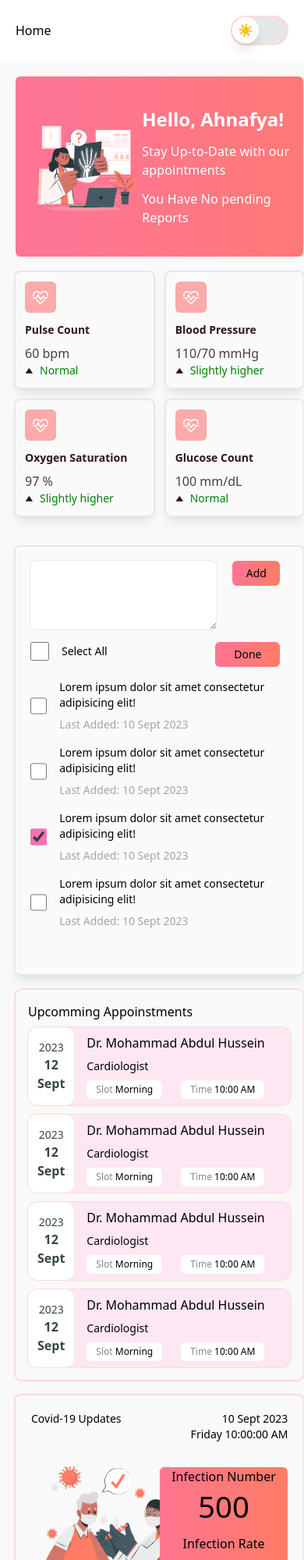
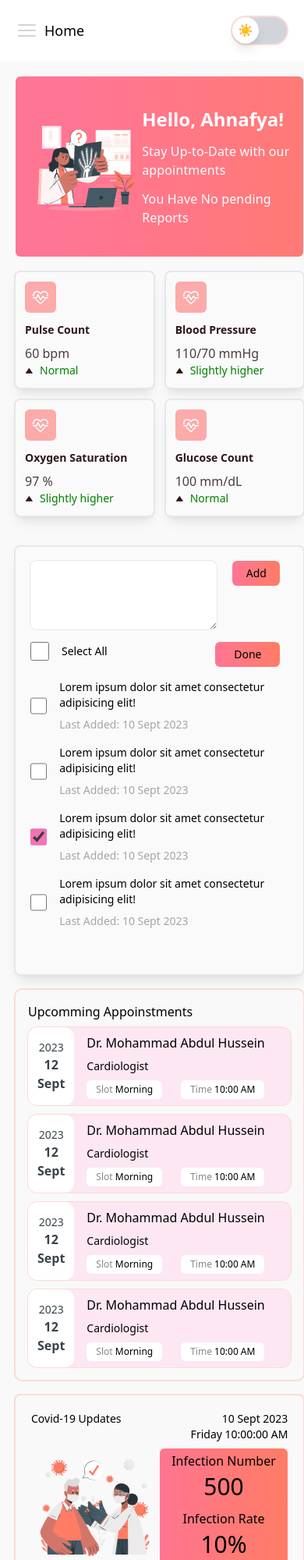
Before and after one commit to mohammadaahnaaf/rainer-tech-task, a Next.js app: page / in a window 390 px wide. Shown: the top 2000 px of the page at 78% size. Built offline with nearby package versions, Linux system fonts and the light colour scheme.

Commit message:
feat: :fire: mobile menu done

```diff
--- a/src/components/Home.tsx
+++ b/src/components/Home.tsx
@@ -437,14 +437,14 @@ export const Home = (props: Props) => {
           </div>
           <div className='grid grid-cols-2 items-center'>
             <CovidIcon className='' />
-            <div className='grid items-center bg-gradient-to-l rounded-md from-[#FF7C65] to-[#FF7590] justify-center gap-2 w-full text-center'>
+            <div className='grid items-center py-1 bg-gradient-to-l rounded-md from-[#FF7C65] to-[#FF7590] justify-center gap-2 w-full text-center'>
               <div>
                 <h1>Infection Number</h1>
-                <h1 className='font-poppins text-[38.407px] font-medium leading-[140%]'>500</h1>
+                <h1 className='font-poppins text-3xl md:text-5xl font-medium leading-[140%]'>500</h1>
               </div>
               <div>
                 <h1>Infection Rate</h1>
-                <h1 className='font-poppins text-[38.407px] font-medium leading-[140%]'>10%</h1>
+                <h1 className='font-poppins text-3xl md:text-5xl font-medium leading-[140%]'>10%</h1>
               </div>
             </div>
           </div>
--- a/src/components/layout/Layout.tsx
+++ b/src/components/layout/Layout.tsx
@@ -8,12 +8,13 @@ type Props = {
 export const Layout = (props: Props) => {
 
     const [openMenu, setOpenMenu] = React.useState<boolean>(false)
+    const [menuOpen, setMenuOpen] = React.useState<boolean>(false)
 
     return (
         <div className='relative min-h-screen w-full'>
-            <SideBar openMenu={openMenu} setOpenMenu={setOpenMenu} />
+            <SideBar mobile={menuOpen} setMobile={setMenuOpen} openMenu={openMenu} setOpenMenu={setOpenMenu} />
             <div className='min-h-screen bg-[#F9F9F9] dark:bg-gradient-to-r from-[#150A09] via-[#150A09] to-[#150A09] to-r-[#2E1619]'>
-                <Header wide={openMenu} />
+                <Header menuOpen={menuOpen} setOpenMenu={setOpenMenu} setMenuOpen={setMenuOpen} wide={openMenu} />
                 <div className={`w-full transition-all duration-300 ${openMenu ? "md:pl-[264px]" : "md:pl-[96px]"}`}>
                     {props.children}
                 </div>
--- a/src/components/shared/Header.tsx
+++ b/src/components/shared/Header.tsx
@@ -3,6 +3,9 @@ import React from 'react'
 
 type Props = {
     wide: boolean
+    setMenuOpen: any
+    menuOpen: boolean
+    setOpenMenu: any
 }
 
 export const Header = (props: Props) => {
@@ -23,13 +26,27 @@ export const Header = (props: Props) => {
         setView(true)
     }, [])
 
+    function handleMobileMenu() {
+        props.setMenuOpen(!props.menuOpen)
+        props.setOpenMenu(true)
+    }
+
     return view && (
         <header className='p-5 bg-white duration-300 dark:bg-transparent'>
             <div className={`flex  justify-between items-center self-stretch transition-all duration-300 ${wide ? "md:ml-[264px]" : "md:ml-[96px]"}`}>
-                <h2>Home</h2>
+                <div className='flex items-center gap-2'>
+                    <button className='block md:hidden' type='button' onClick={handleMobileMenu}>
+                        <svg xmlns="http://www.w3.org/2000/svg" className='' width="29" height="28" viewBox="0 0 29 28" fill="currentColor">
+                            <path d="M4 21H25" stroke="#D1D5DB" stroke-width="2" stroke-linecap="round" stroke-linejoin="round" />
+                            <path d="M4 14H25" stroke="#D1D5DB" stroke-width="2" stroke-linecap="round" stroke-linejoin="round" />
+                            <path d="M4 7H25" stroke="#D1D5DB" stroke-width="2" stroke-linecap="round" stroke-linejoin="round" />
+                        </svg>
+                    </button>
+                    <h2 className='text-lg'>Home</h2>
+                </div>
                 <button
                     onClick={handleTheme}
-                    className={`${theme === "dark" ? 'bg-white' : 'bg-gray-200'}
+                    className={`${theme === "dark" ? 'bg-white' : 'bg-gray-300'}
                         relative inline-flex h-[38px] w-[74px] shrink-0 cursor-pointer rounded-full border-2 border-[#FDDAD6] transition-colors duration-200 ease-in-out focus:outline-none focus-visible:ring-2  focus-visible:ring-white/75`}>
                     {theme === 'dark' ? (
                         <span className={`${theme === "dark" ? 'bg-black translate-x-9 ' : 'bg-white translate-x-0'}
--- a/src/components/shared/SideBar.tsx
+++ b/src/components/shared/SideBar.tsx
@@ -7,6 +7,8 @@ import { useDebounce } from '../hooks/useDebounce'
 type Props = {
     openMenu: boolean
     setOpenMenu: any
+    mobile: boolean
+    setMobile: any
 }
 
 export const SideBar = (props: Props) => {
@@ -17,14 +19,19 @@ export const SideBar = (props: Props) => {
         props.setOpenMenu(!props.openMenu)
     }
 
+    function handleMobileClose() {
+        props.setOpenMenu(false)
+        props.setMobile(false)
+    }
     return (
-        <div className={`absolute bg-[#FFF] dark:bg-[#2E1619] hidden md:block h-full transition-all duration-300 ${props.openMenu ? 'w-[264px]' : 'w-[96px]'
+        <div className={`absolute h-full !transition-all !duration-300 !ease-out ${props.mobile ? 'w-[264px]' : 'w-0 hidden md:block'}`}>
+            <div className={` bg-[#FFF] dark:bg-[#2E1619] transition-all duration-300 h-full ${props.openMenu ? 'w-[264px]' : 'w-[96px]'
                 }`}>
                 <div className='h-full w-full p-[30px]'>
                     <div className='flex flex-col items-start gap-16'>
 
                         {/* side-bar logo  */}
-                    <button type='button' onClick={handleMenu} className={`flex duration-300 items-center w-full ${props.openMenu ? "bg-transparent" : "bg-[#FF7594] p-1 rounded-md"} gap-[25px]`}>
+                        <button type='button' onClick={handleMenu} className={`flex duration-300 items-center relative w-full ${props.openMenu ? "bg-transparent" : "bg-[#FF7594] p-1 rounded-md"} gap-[25px]`}>
                             {props.openMenu ? (
                                 <svg xmlns="http://www.w3.org/2000/svg" className='h-[39px] w-[39px]' viewBox="0 0 48 48" fill="none">
                                     <path d="M18.25 6C17.6533 6 17.081 6.23705 16.659 6.65901C16.2371 7.08097 16 7.65326 16 8.25C16 12.5302 12.5302 16 8.25 16C7.65326 16 7.08097 16.2371 6.65901 16.659C6.23705 17.081 6 17.6533 6 18.25V29.75C6 30.3467 6.23705 30.919 6.65901 31.341C7.08097 31.7629 7.65326 32 8.25 32C12.5302 32 16 35.4698 16 39.75C16 40.3467 16.2371 40.919 16.659 41.341C17.081 41.7629 17.6533 42 18.25 42H29.75C30.3467 42 30.919 41.7629 31.341 41.341C31.7629 40.919 32 40.3467 32 39.75C32 35.4698 35.4698 32 39.75 32C40.3467 32 40.919 31.7629 41.341 31.341C41.7629 30.919 42 30.3467 42 29.75V18.25C42 17.6533 41.7629 17.081 41.341 16.659C40.919 16.2371 40.3467 16 39.75 16C35.4698 16 32 12.5302 32 8.25C32 7.65326 31.7629 7.08097 31.341 6.65901C30.919 6.23705 30.3467 6 29.75 6H18.25Z" fill="url(#paint0_linear_1_1515)" />
@@ -48,6 +55,12 @@ export const SideBar = (props: Props) => {
                                 <span className='text-gray-700 dark:text-white font-poppins text-xl font-medium leading-7'>Medi</span>
                                 <span className='text-pink-500 font-poppins text-2xl font-semibold leading-7'>Doc</span>
                             </h1>
+
+                            <button type='button' onClick={handleMobileClose} className='absolute -right-12 rounded-full p-2 bg-pink-500 md:hidden'>
+                                <svg xmlns="http://www.w3.org/2000/svg" className='h-4 w-4' viewBox="0 0 8 14" fill="none">
+                                    <path d="M7.69408 0.308162C7.88996 0.505537 8 0.773199 8 1.05229C8 1.33138 7.88996 1.59904 7.69408 1.79642L2.52206 7.00635L7.69408 12.2163C7.88441 12.4148 7.98973 12.6807 7.98734 12.9566C7.98496 13.2326 7.87508 13.4966 7.68135 13.6917C7.48763 13.8869 7.22557 13.9976 6.95161 14C6.67765 14.0024 6.41372 13.8963 6.21666 13.7045L0.305921 7.75048C0.110041 7.55311 1.99423e-06 7.28544 1.9909e-06 7.00635C1.98757e-06 6.72727 0.110041 6.4596 0.305921 6.26223L6.21666 0.308162C6.4126 0.110846 6.67831 1.5761e-08 6.95537 1.24571e-08C7.23243 9.15321e-09 7.49814 0.110846 7.69408 0.308162Z" fill="white" />
+                                </svg>
+                            </button>
                         </button>
 
                         {/* side-bar icons  */}
@@ -73,5 +86,6 @@ export const SideBar = (props: Props) => {
                     </button>
                 </div>
             </div >
+        </div>
     )
 }
--- a/src/components/shared/svgs/covid.tsx
+++ b/src/components/shared/svgs/covid.tsx
@@ -1,6 +1,6 @@
 export function CovidIcon(props: any) {
     return (
-        <svg className={props.className} xmlns="http://www.w3.org/2000/svg" width="228" height="228" viewBox="0 0 228 228" fill="none">
+        <svg className={props.className} xmlns="http://www.w3.org/2000/svg" viewBox="0 0 228 228" fill="none">
             <path d="M29.3389 55.3037L28.4269 54.0634C28.3858 54.0041 28.5865 53.6575 28.5226 53.58C28.4588 53.5025 27.6106 53.8445 27.7155 54.0086C27.8204 54.1728 28.053 54.1318 28.0803 54.1774C28.1077 54.223 28.7278 55.632 28.7278 55.632L29.3389 55.3037Z" fill="#EBEBEB" />
             <path d="M28.4543 53.6074C28.2535 53.7673 28.02 53.8809 27.7703 53.9403L28.4543 53.6074Z" fill="#DBDBDB" />
             <path d="M29.3389 55.3037L28.4269 54.0634C28.3858 54.0041 28.5865 53.6575 28.5226 53.58C28.4588 53.5025 27.6106 53.8445 27.7155 54.0086C27.8204 54.1728 28.053 54.1318 28.0803 54.1774C28.1077 54.223 28.7278 55.632 28.7278 55.632L29.3389 55.3037Z" fill="#DBDBDB" />
```
Lines whose indentation alone changed are shown as unchanged.
